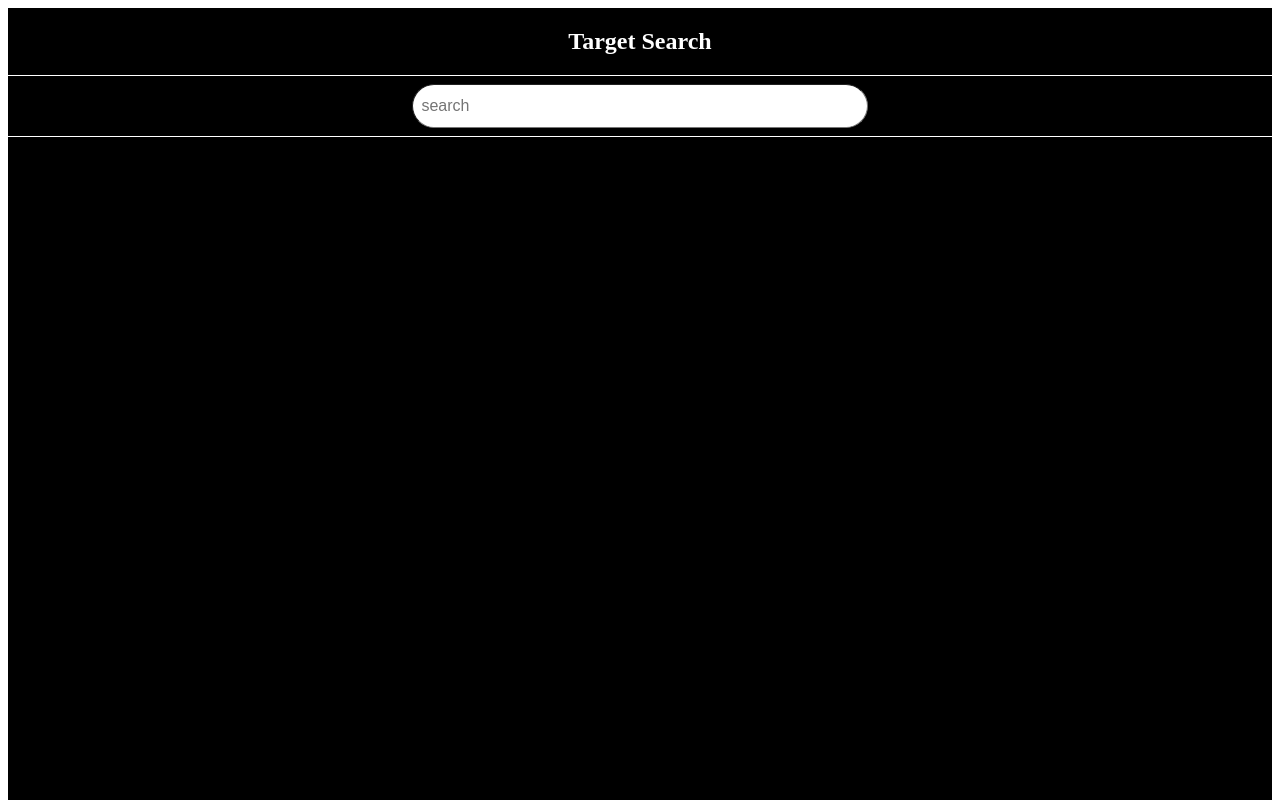
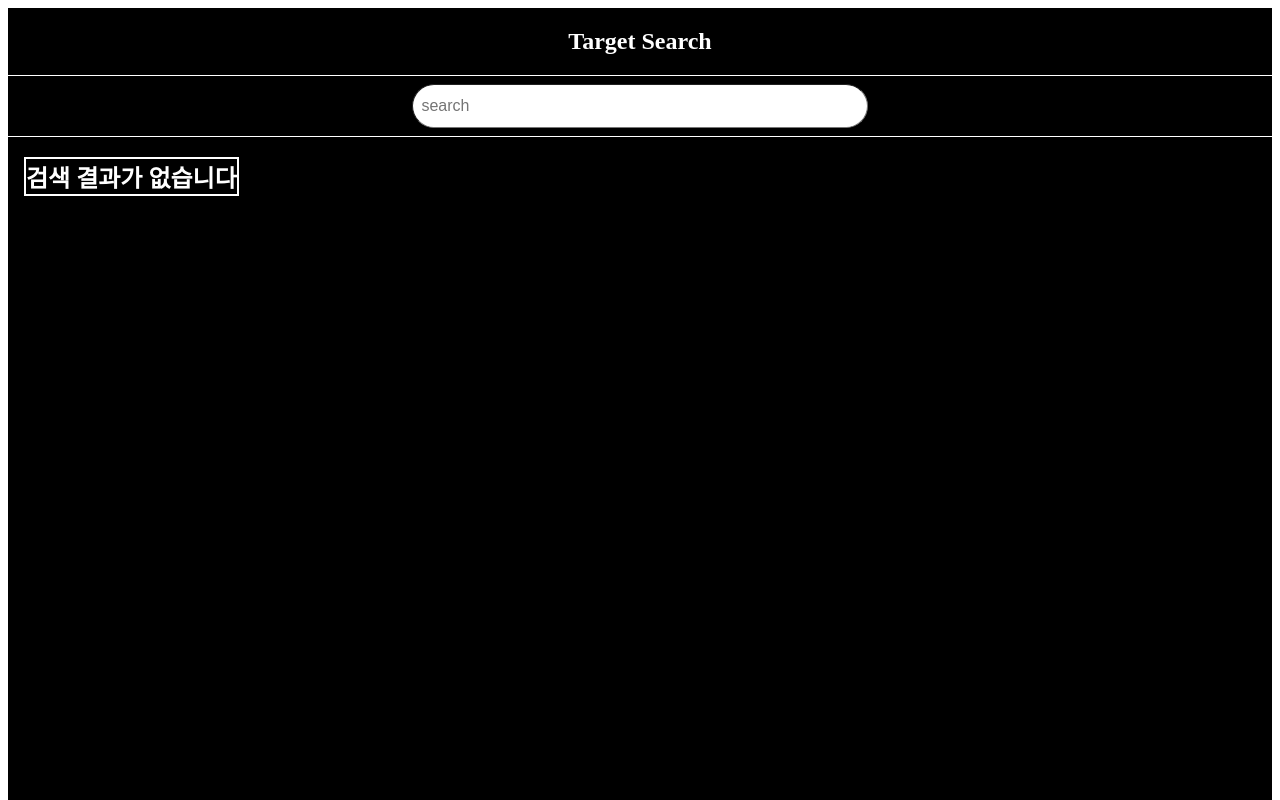
Before and after one commit to sunjaaa/Target-Search, a React (Create React App) app: page / in a window 1280 px wide. Shown: the top 800 px of the page. Built offline with nearby package versions, Linux system fonts and the light colour scheme.

Commit message:
add : react-spinner-material library

```diff
--- a/package.json
+++ b/package.json
@@ -28,6 +28,7 @@
     "react-dom": "^18.2.0",
     "react-router-dom": "^6.8.1",
     "react-scripts": "5.0.1",
+    "react-spinner-material": "^1.4.0",
     "readline": "^1.3.0",
     "recoil": "^0.7.7",
     "stream": "^0.0.2",
--- a/src/components/Input/SearchInput.tsx
+++ b/src/components/Input/SearchInput.tsx
@@ -32,6 +32,6 @@ const Input = styled.input`
   font-size: 1rem;
   padding: 12px 8px 12px 8px;
   border-width: 1.5px;
-  border-color: solid rgba(255, 255, 255, 0.23);
+  border-color: solid rgba(14, 120, 67, 0.23);
   border-radius: 36px;
 `;
--- a/src/components/Layout/Layout.tsx
+++ b/src/components/Layout/Layout.tsx
@@ -12,7 +12,7 @@ const Layout = ({ children }: layoutProps) => {
     <Wrapper>
       <ContentWrapper>
         <Header />
-        <MainBox>{children}</MainBox>
+        {children}
       </ContentWrapper>
       <Footer />
     </Wrapper>
@@ -20,10 +20,6 @@ const Layout = ({ children }: layoutProps) => {
 };
 
 export default Layout;
-
-const MainBox = styled.main`
-  background-color: #000000;
-`;
 
 const Wrapper = styled.div`
   display: flex;
--- a/src/pages/Home/Home.tsx
+++ b/src/pages/Home/Home.tsx
@@ -2,6 +2,8 @@ import React, { useEffect, useRef, useState } from "react";
 import styled from "styled-components";
 import SearchInput from "../../components/Input/SearchInput";
 import ShowTargetInfo from "./components/ShowTargetInfo";
+
+import Snipper from "react-spinner-material";
 
 import { fetchHuman } from "../../hooks/useHuman";
 
@@ -33,17 +35,23 @@ const Home = () => {
 
   return (
     <>
-      <Container>
-        <SearchInput onChange={onChange} onKeyDown={activeEnter} />
-      </Container>
-      {result ? <ShowTargetInfo targetInfo={result} /> : <Empty />}
+      <InputContainer>
+        <InputBox>
+          <SearchInput onChange={onChange} onKeyDown={activeEnter} />
+        </InputBox>
+      </InputContainer>
+      <ShowTargetInfo targetInfo={result} />
     </>
   );
 };
 
 export default Home;
 
-const Container = styled.form`
+const InputContainer = styled.div`
+  background-color: #000000;
+`;
+
+const InputBox = styled.form`
   display: flex;
   flex: 1;
   flex-direction: column;
@@ -58,7 +66,7 @@ const Empty = styled.div`
   display: flex;
   flex: 1;
   height: 100vh;
-  background-color: #000000c5;
+  background-color: #000000;
   padding-left: 16px;
   border-top-style: solid;
   border-width: 1px;
--- a/src/pages/Home/components/ShowTargetInfo.tsx
+++ b/src/pages/Home/components/ShowTargetInfo.tsx
@@ -6,10 +6,9 @@ export interface Props {
 
 const ShowTargetInfo = ({ targetInfo }: Props) => {
   console.log("targetInfo params", typeof targetInfo);
+  console.log("targetInfo", targetInfo);
 
-  const info = targetInfo?.filter((e) => console.log(typeof e));
-
-  if (0 === 0) {
+  if (!targetInfo) {
     return (
       <NoResult>
         <TextBox>
@@ -59,7 +58,7 @@ const Container = styled.div`
   display: flex;
   flex: 1;
   height: 100vh;
-  background-color: #000000c5;
+  background-color: #000000;
   padding-left: 16px;
   border-top-style: solid;
   border-width: 1px;
@@ -95,7 +94,7 @@ const NoResult = styled.div`
   display: flex;
   flex: 1;
   height: 100vh;
-  background-color: #000000c5;
+  background-color: #000000;
   padding-left: 16px;
   border-top-style: solid;
   border-width: 1px;
```
Also changed, not shown: 1 other file (tests, documents, lock files or other folders).
